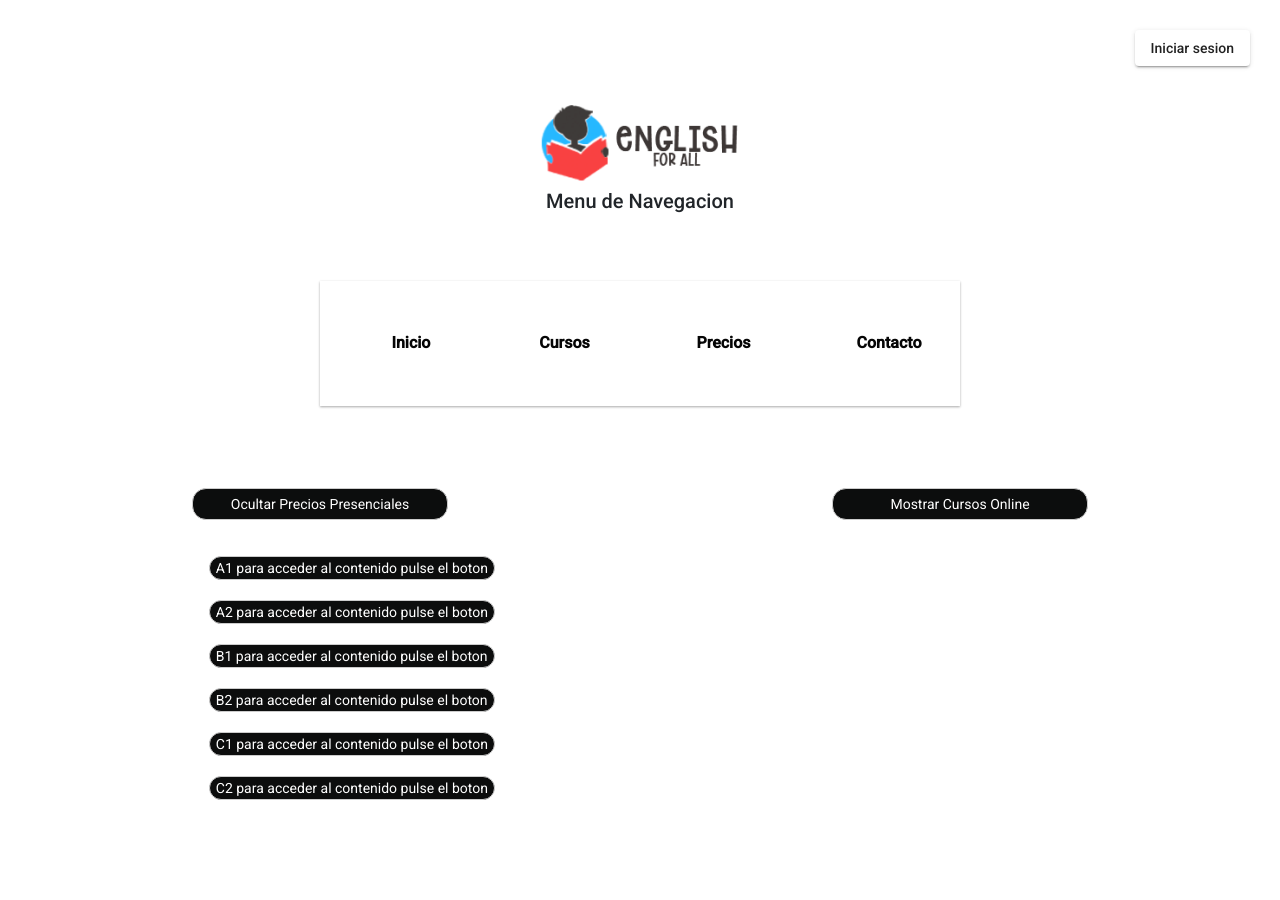
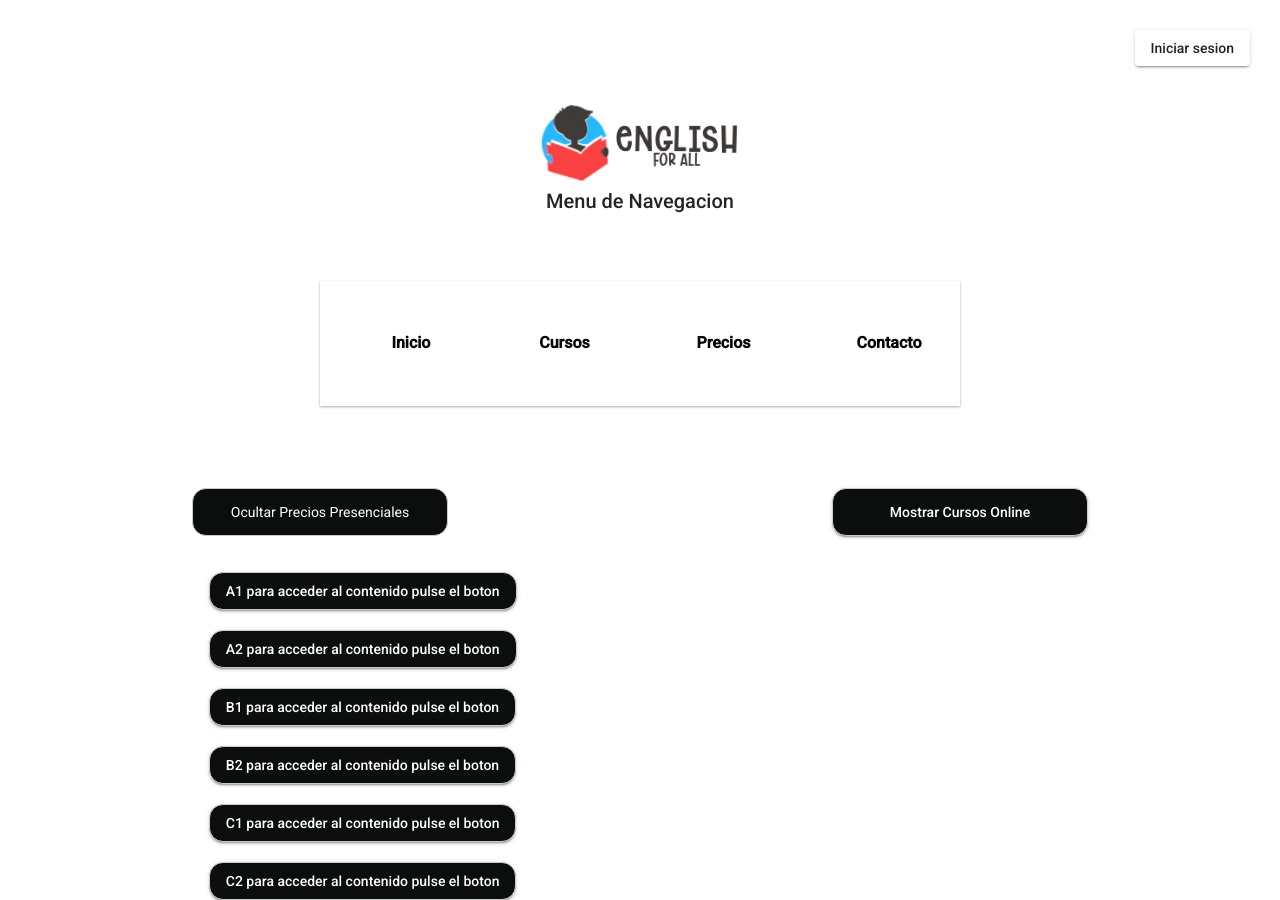
Before and after one commit to Alejandroo262/AcademiaIngles, an Angular app: page /pagina-cursos in a window 1280 px wide. Both pictures are taken after a click on the button "Mostrar Cursos Presenciales". Before the commit the page ends 800 px from the top, so only its background shows below. Built offline with nearby package versions, Linux system fonts and the light colour scheme.

Commit message:
retoque botones

```diff
--- a/src/app/pagina-cursos/pagina-cursos.component.html
+++ b/src/app/pagina-cursos/pagina-cursos.component.html
@@ -1,7 +1,7 @@
 
 <div id="container">
-<Button (click)="toggleCursoPresencial()" id="presencial">{{btnTextPresencial}}</Button>
-<button (click)="toggleCursoOnine()" id="online">{{btnTextOnline}}</button>
+<Button mat-raised-button class="basic" (click)="toggleCursoPresencial()" id="presencial">{{btnTextPresencial}}</Button>
+<button mat-raised-button class="basic" (click)="toggleCursoOnine()" id="online">{{btnTextOnline}}</button>
 
 
 <div id="container1" *ngIf="IsMostrarCursosPresencial">
@@ -9,27 +9,27 @@
     <div id="cursoPresencial">
 
         <div id="presencial1">
-            <button id="boton1">{{descripcion}}</button>
+            <button mat-raised-button class="basic" id="boton1">{{descripcion}}</button>
         </div>
 
         <div id="presencial2">
-            <button id="boton2">{{descripcion1}}</button>
+            <button mat-raised-button class="basic" id="boton2">{{descripcion1}}</button>
         </div>
 
         <div id="presencial3">
-            <button id="boton3">{{descripcion2}}</button>
+            <button mat-raised-button class="basic" id="boton3">{{descripcion2}}</button>
         </div>
 
         <div id="presencial4">
-            <button id="boton4">{{descripcion3}}</button>
+            <button mat-raised-button class="basic" id="boton4">{{descripcion3}}</button>
         </div>
 
         <div id="presencial5">
-            <button id="boton5">{{descripcion4}}</button>
+            <button mat-raised-button class="basic" id="boton5">{{descripcion4}}</button>
         </div>
 
         <div id="presencial6">
-            <button id="boton6">{{descripcion5}}</button>
+            <button mat-raised-button class="basic" id="boton6">{{descripcion5}}</button>
         </div>
 
     </div>
@@ -42,27 +42,27 @@
     <div id="cursosOnline">
 
         <div id="presencial1">
-            <button id="boton7">{{descripcion}}</button>
+            <button mat-raised-button class="basic" id="boton7">{{descripcion}}</button>
         </div>
 
         <div id="presencial2">
-            <button id="boton8">{{descripcion1}}</button>
+            <button mat-raised-button class="basic" id="boton8">{{descripcion1}}</button>
         </div>
 
         <div id="presencial3">
-            <button id="boton9">{{descripcion2}}</button>
+            <button mat-raised-button class="basic" id="boton9">{{descripcion2}}</button>
         </div>
 
         <div id="presencial4">
-            <button id="boton10">{{descripcion3}}</button>
+            <button mat-raised-button class="basic" id="boton10">{{descripcion3}}</button>
         </div>
 
         <div id="presencial5">
-            <button id="boton11">{{descripcion4}}</button>
+            <button mat-raised-button class="basic" id="boton11">{{descripcion4}}</button>
         </div>
 
         <div id="presencial6">
-            <button id="boton12">{{descripcion5}}</button>
+            <button mat-raised-button class="basic" id="boton12">{{descripcion5}}</button>
         </div>
 
     </div>
--- a/src/app/precios-cursos/precios-cursos.component.html
+++ b/src/app/precios-cursos/precios-cursos.component.html
@@ -30,7 +30,7 @@
 
             <img src="../../../assets/img/libro1.jpg">
 
-            <button (click)="toggleMostrar()" id="boton">Acceder</button>
+            <button mat-raised-button class="basic" (click)="toggleMostrar()" id="boton">Acceder</button>
             <div id="mostrar1" *ngIf="isMostrarTenerCurso">{{textTenerCurso}} </div>
 
             <img src="../../../assets/img/estrellas.png" >
@@ -42,7 +42,7 @@
 
             <img src="../../../assets/img/libro2.jpg">
 
-            <button (click)="toggleMostrar1()" id="boton1">Acceder</button>
+            <button mat-raised-button class="basic" (click)="toggleMostrar1()" id="boton1">Acceder</button>
             <div id="mostrar2" *ngIf="isMostrarTenerCurso1">{{textTenerCurso}} </div>
 
             <img src="../../../assets/img/estrellas.png">
@@ -54,7 +54,7 @@
 
             <img src="../../../assets/img/libro3.jpg">
 
-            <button (click)="toggleMostrar2()" id="boton2">Acceder</button>
+            <button mat-raised-button class="basic" (click)="toggleMostrar2()" id="boton2">Acceder</button>
             <div id="mostrar3" *ngIf="isMostrarTenerCurso2">{{textTenerCurso}} </div>
 
             <img src="../../../assets/img/estrellas.png">
@@ -66,7 +66,7 @@
 
             <img src="../../../assets/img/libro4.jpg">
 
-            <button (click)="toggleMostrar3()" id="boton3">Acceder</button>
+            <button mat-raised-button class="basic" (click)="toggleMostrar3()" id="boton3">Acceder</button>
             <div id="mostrar4" *ngIf="isMostrarTenerCurso3">{{textTenerCurso}} </div>
 
             <img src="../../../assets/img/estrellas.png">
@@ -78,7 +78,7 @@
 
             <img src="../../../assets/img/libro5.jpg">
 
-            <button (click)="toggleMostrar4()" id="boton4">Acceder</button>
+            <button mat-raised-button class="basic" (click)="toggleMostrar4()" id="boton4">Acceder</button>
             <div id="mostrar5" *ngIf="isMostrarTenerCurso4">{{textTenerCurso}} </div>
 
              <img src="../../../assets/img/estrellas.png">
--- a/src/app/precios-cursos/precios-cursos.component.scss
+++ b/src/app/precios-cursos/precios-cursos.component.scss
@@ -1,11 +1,10 @@
 #descripcion{
     background-color: rgb(223, 223, 223);
     display: grid;
-    border:1px solid black;
     text-align: center;
     padding: 4px 10px;
     margin-top: 2%;
-    border-radius:5px;
+    border-radius:8px;
 }
 
 #curso1{
@@ -108,28 +107,14 @@ button:hover {
     background-color: rgb(255, 255, 255);
 }
 
-#boton{
-    margin-top: 10px;
-    font-size: 1rem;
-}
-#boton1{
-    margin-top: 10px;
-    font-size: 1rem;
-}
-#boton2{
-    margin-top: 10px;
-    font-size: 1rem;
-}
-#boton3{
-    margin-top: 10px;
-    font-size: 1rem;
-}
-#boton4{
-    margin-top: 10px;
-    font-size: 1rem;
-}
-
 img{
     width: 100px;
     margin-top: 30px;
 }
+
+.basic {
+    display: table-cell;
+    font-size: 14px;
+    margin-left: 6px;
+    min-width: 100px;
+}
```
Also changed, not shown: src/app/pagina-contacto/pagina-contacto.component.scss (line endings or trailing spaces).
